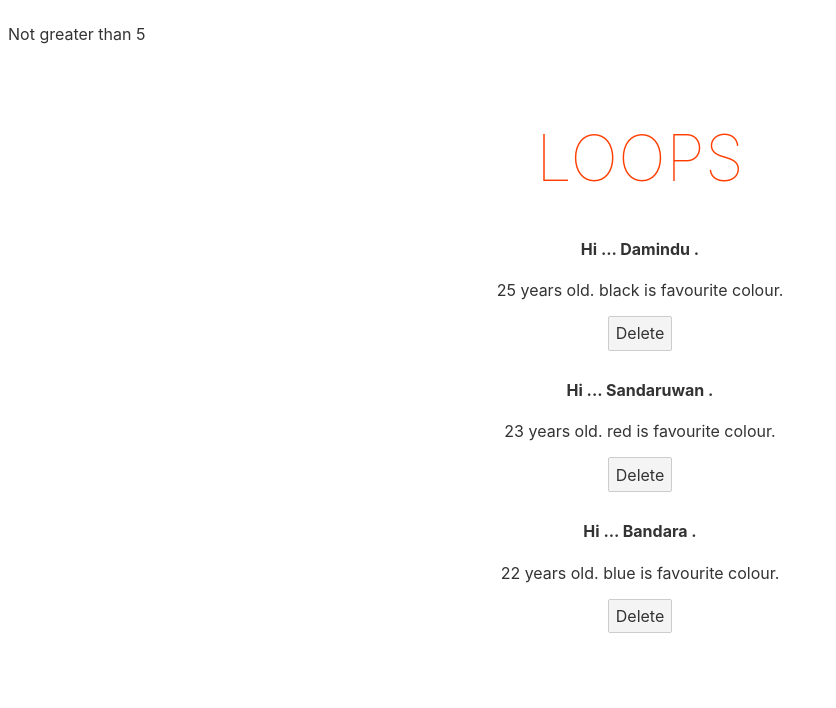
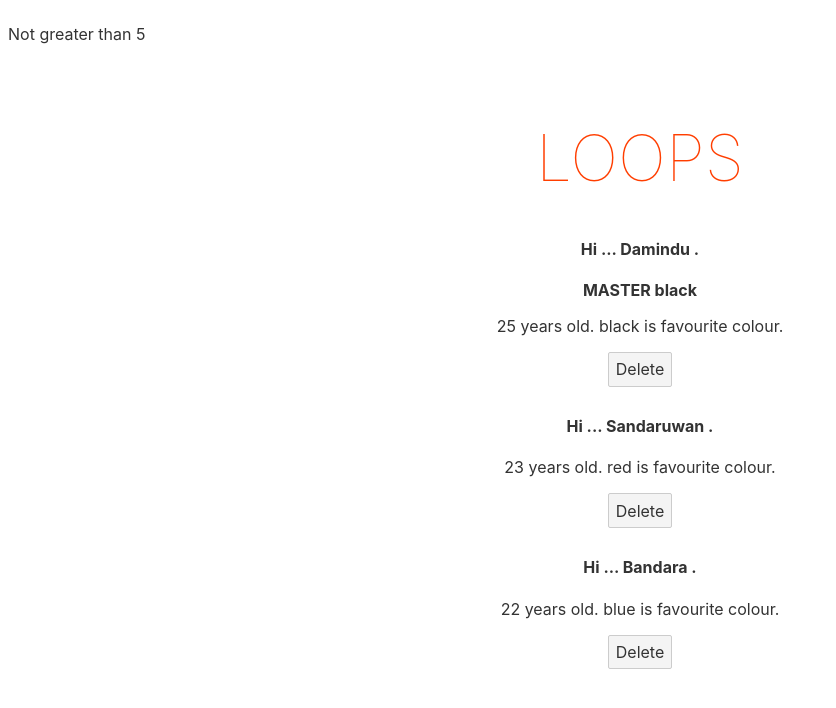
Before and after one commit to DaminduSandaruwan/LearnSvelte, a Svelte app in the folder learnloops/: page / in a window 1280 px wide. Shown: the top 708 px of the page, without its empty margins (0-836 px from the left). Built offline with nearby package versions, Linux system fonts and the light colour scheme.

Commit message:
conditional in action

```diff
--- a/learnloops/src/App.svelte
+++ b/learnloops/src/App.svelte
@@ -31,6 +31,9 @@
 	{#each people as person (person.id)}
 		<div>
 			<h4>Hi ... {person.name} .</h4>
+			{#if person.favcolor === 'black'}
+				<p><strong>MASTER black</strong></p>
+			{/if}
 			<p>{person.age} years old. {person.favcolor} is favourite colour.</p>
 			<button on:click={(e)=>{
 				handleclick(e, person.id)
```
